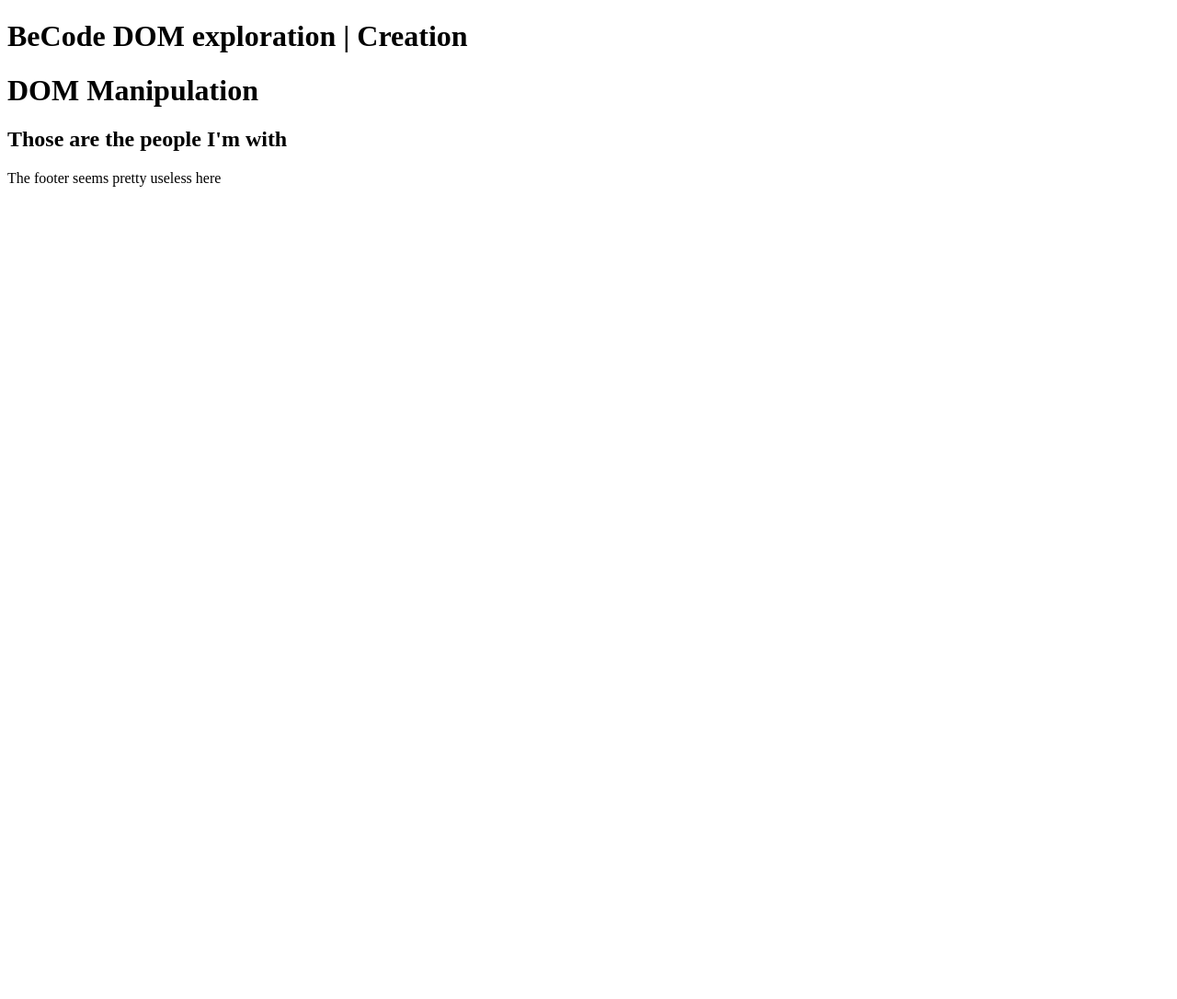
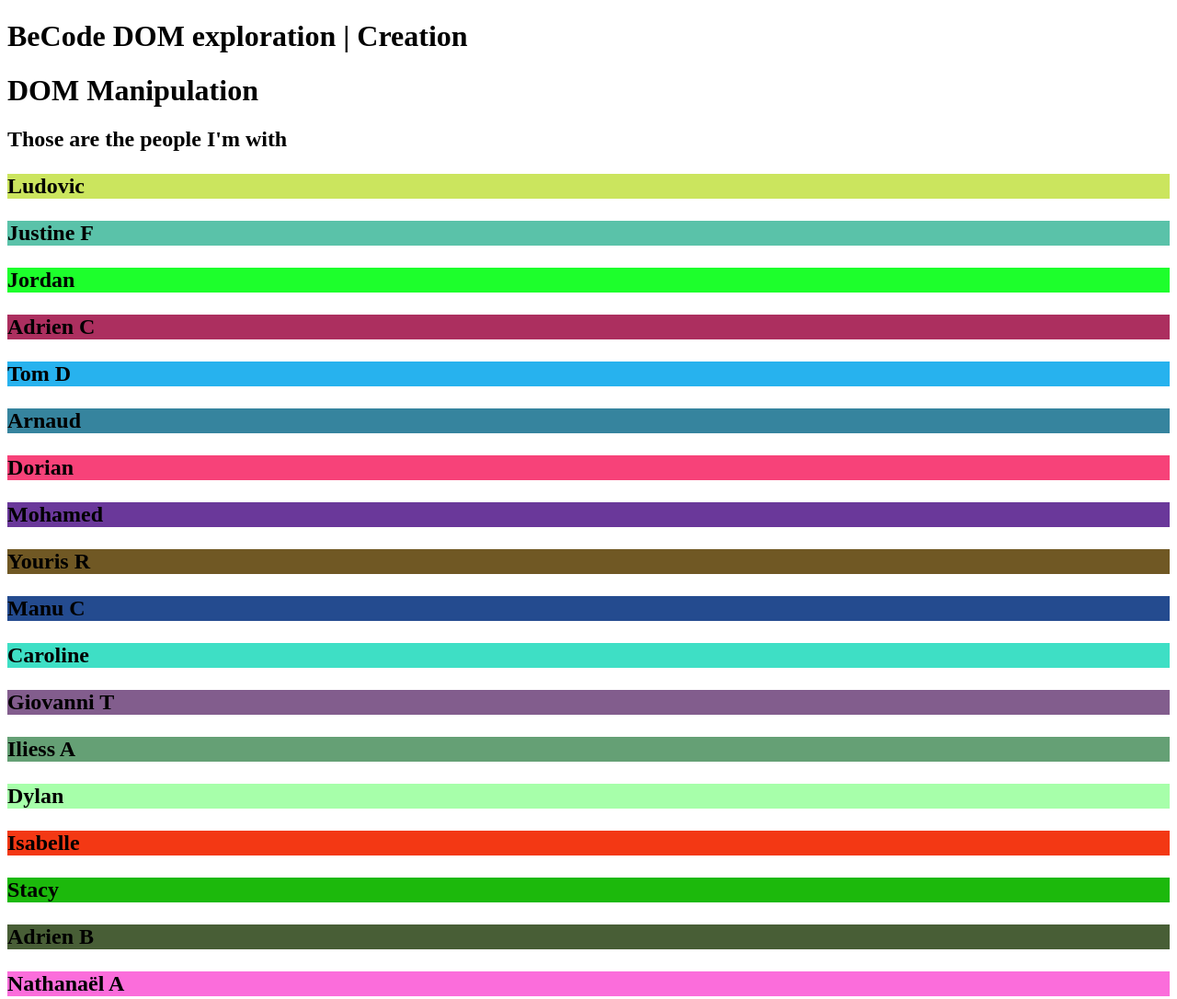
Before and after one commit to Dj3y/DOM, a plain HTML site: page 3.Create/index.html in a window 1280 px wide. Shown: the top 1086 px of the page at 92% size. Before the commit the page ends 800 px from the top, so only its background shows below. Drawn offline with Linux system fonts and the light colour scheme.

Commit message:
correction exercices

```diff
--- a/3.Create/assets/js/script.js
+++ b/3.Create/assets/js/script.js
@@ -1,12 +1,15 @@
 // Modify the script.js to create a new <section> with a random background-color for each learner in your group. This section should contain a paragraph with the name of the learner. Those sections should be appended in the <article>
 const section = document.createElement("section");
-document.getElementsByTagName("h2").appendChild(section);
+document.querySelector("h2").appendChild(section);
 const learners = ["Ludovic", "Justine F", "Jordan", "Adrien C", "Tom D", "Arnaud", "Dorian", "Mohamed","Youris R", "Manu C", "Caroline", "Giovanni T", "Iliess A", "Dylan", "Isabelle", "Stacy", "Adrien B", "Nathanaël A", "Denis", "Angel", "Nataliia", "Julie", "Zahra", "Lyne", "Maryam"];
-learner.forEach(showLearner);
+// learner.forEach(showLearner);
 function showLearner(learner){
     for(learner of learners){
         const parag = document.createElement("p");
-        document.getElementsByTagName("section").appendChild(parag);
-        learner.style.backgroundColor = Math(random)*265;
+        document.querySelector("section").appendChild(parag);
+        parag.innerHTML = learner;
+        parag.style.backgroundColor = "rgb(" + Math.random()*265 + "," + Math.random()*265 + ", " + Math.random()*265 + ")";
     }
 }
+
+showLearner();
```
Also changed, not shown: 3.Create/index.html (line endings or trailing spaces), 6.forms/index.html (line endings or trailing spaces).
